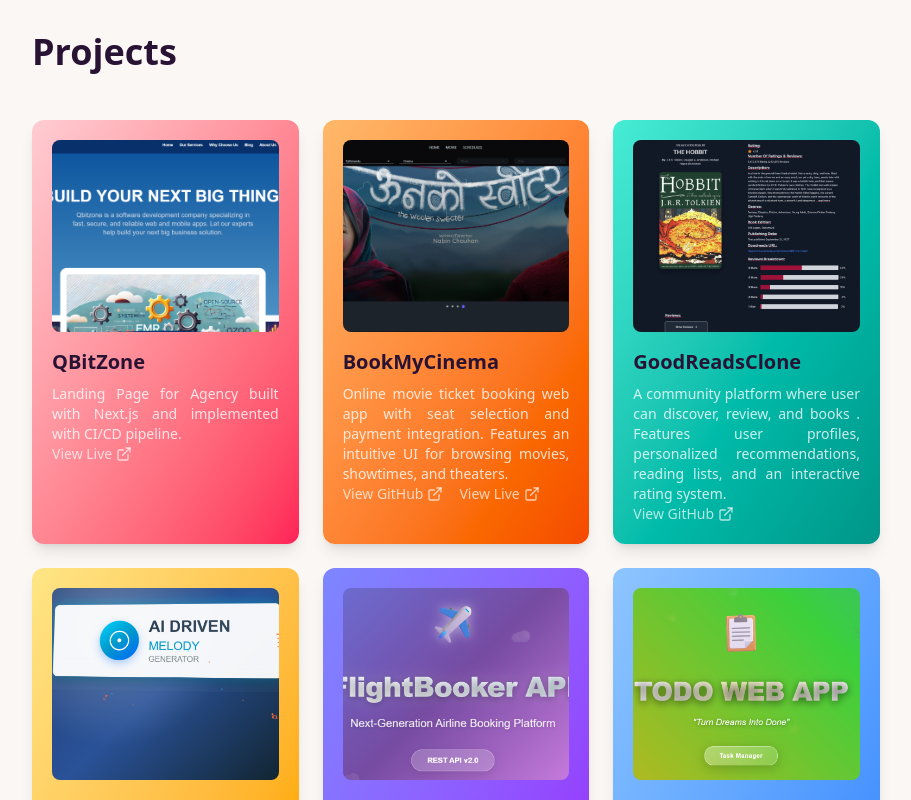
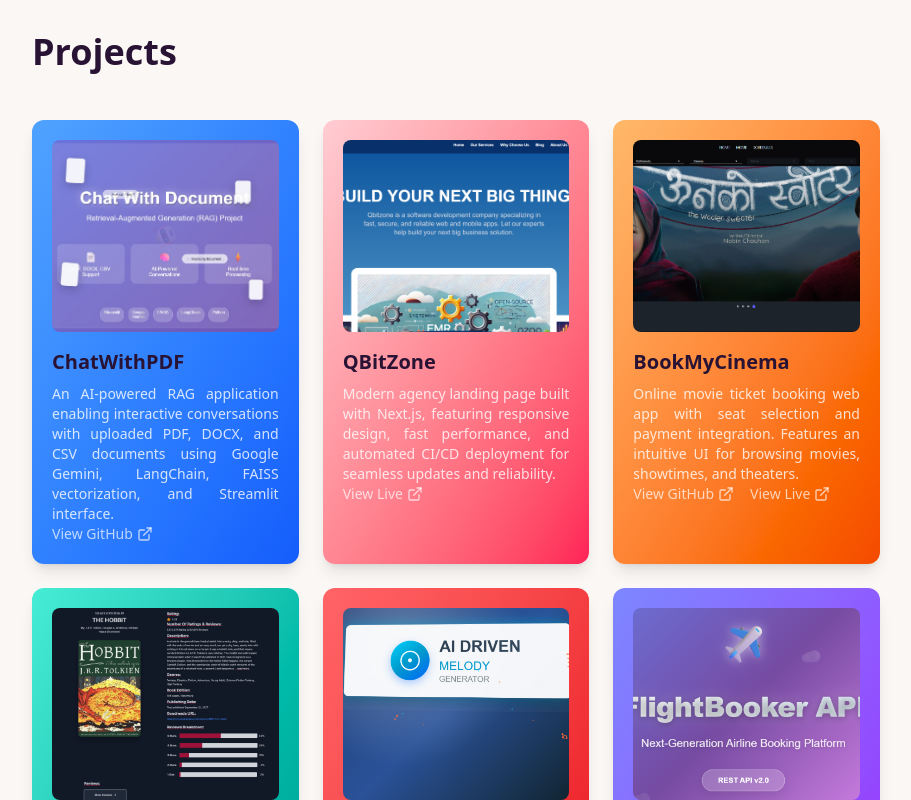
Before and after one commit to Saroj-kr-tharu/Portfolio, a React (Vite) app: page / in a window 1280 px wide. Shown: the part 1340-2140 px from the top of the page, without its empty margins (184-1095 px from the left). Built offline with nearby package versions, Linux system fonts and the light colour scheme.

Commit message:
update 2025.11.11

```diff
--- a/src/UserData/UserData.js
+++ b/src/UserData/UserData.js
@@ -31,8 +31,15 @@
 // Projects portfolio
 export const projectData = [
   {
+    title: 'ChatWithPDF',
+    details: 'An AI-powered RAG application enabling interactive conversations with uploaded PDF, DOCX, and CSV documents using Google Gemini, LangChain, FAISS vectorization, and Streamlit interface.',
+    photo: '/images/projects/chatWithPDF.jpg',
+    github_link: 'https://github.com/Saroj-kr-tharu/Chat_With_PDF',
+    gradient_look: 'bg-gradient-to-br from-blue-400 to-blue-600'
+  },
+  {
     title: 'QBitZone',
-    details: 'Landing Page for Agency built with Next.js and implemented with CI/CD pipeline.',
+    details: 'Modern agency landing page built with Next.js, featuring responsive design, fast performance, and automated CI/CD deployment for seamless updates and reliability.',
     photo: '/images/projects/qbitzone.png',
     live_link: 'https://qbitzone.com/',
     gradient_look: 'bg-gradient-to-br from-rose-200 to-rose-500'
@@ -57,7 +64,7 @@
     details: 'An AI-powered tool that predicts and generates the next chord or melody based on input sequences. Creates harmonious musical progressions using machine learning algorithms.',
     photo: '/images/projects/AI_Driven_Melody_Generatro.png',
     github_link: 'https://github.com/Saroj-kr-tharu/AI_Driver_Melody_Generator',
-    gradient_look: 'bg-gradient-to-br from-amber-200 to-amber-500'
+    gradient_look: 'bg-gradient-to-br from-red-400 to-red-600'
   },
   {
     title: 'Airline Ticket Booking API',
```
Also changed, not shown: public/images/projects/chatWithPDF.jpg (added). Lines whose indentation alone changed are shown as unchanged.
